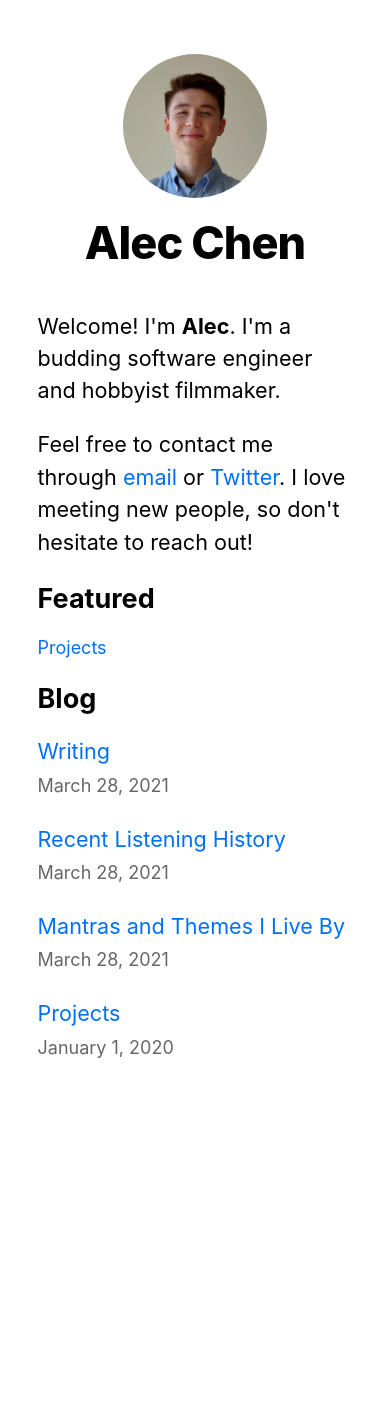
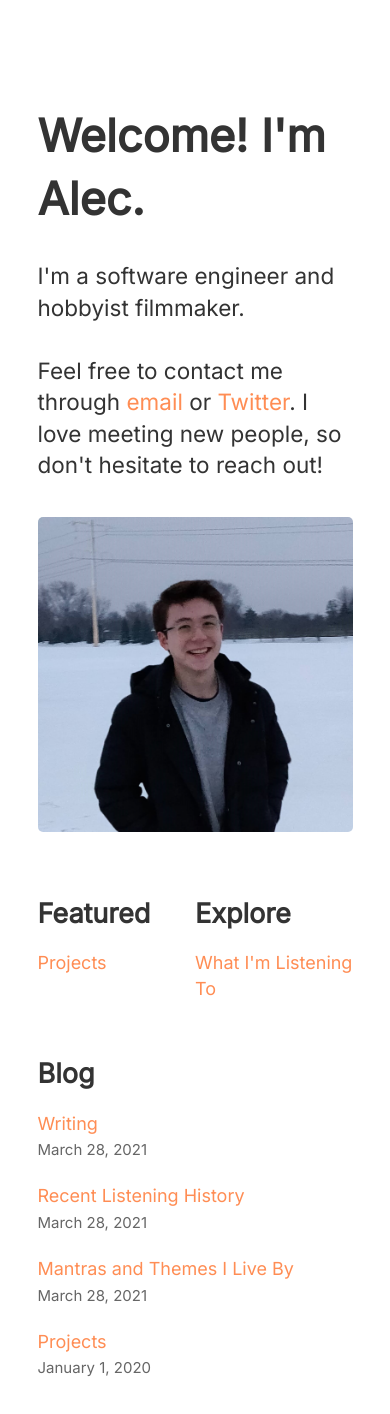
Before and after one commit to alecchendev/alecchendev.github.io, a Next.js app: page / in a window 390 px wide. Shown: the top 1414 px of the page. Before the commit the page ends 1170 px from the top, so only its background shows below. Built offline with nearby package versions, Linux system fonts and the light colour scheme.

Commit message:
Redesign landing page and add other styling

```diff
--- a/components/layout.js
+++ b/components/layout.js
@@ -7,14 +7,14 @@ import Link from 'next/link'
 const name = 'Alec Chen';
 export const siteTitle = 'Alec Chen';
 
-export default function Layout({ children, home }) {
+export default function Layout({ children, home, skinny }) {
   return (
-    <div className={styles.container}>
+    <div className={skinny ? styles.skinnyContainer : styles.container}>
       <Head>
         <link rel="icon" href="/favicon.ico" />
       </Head>
       <header className={styles.header}>
-        {home ? (
+        {/* {home ? (
           <>
             <Image
               priority
@@ -29,7 +29,7 @@ export default function Layout({ children, home }) {
         ) : (
           <>
           </>
-        )}
+        )} */}
       </header>
 
       <main>{children}</main>
--- a/pages/index.js
+++ b/pages/index.js
@@ -1,6 +1,7 @@
 import Head from 'next/head'
 import Layout, { siteTitle } from '../components/layout'
 import utilStyles from '../styles/utils.module.css'
+import styles from '../styles/index.module.css';
 import { getSortedPostsData } from '../lib/posts';
 import Date from '../components/date';
 import Link from 'next/link';
@@ -20,24 +21,42 @@ export default function Home({ allPostsData }) {
       <Head>
         <title>{siteTitle}</title>
       </Head>
-      <section className={utilStyles.headingMd}>
-        <p>
-          Welcome! I'm <strong>Alec</strong>. I'm a budding software engineer
-          and hobbyist filmmaker.
-        </p>
-        <p>
+      <div className={styles.landingContainer}>
+
+        <div className={styles.headingContainer}>
+
+          <h1 className={styles.heading}>
+            Welcome! I'm Alec.
+          </h1>
+
+          <h2 className={styles.subheading}>
+            I'm a software engineer and hobbyist filmmaker.
+            <br/>
+            <br/>
             Feel free to contact me through <a href='mailto:alecchendev@gmail.com' target='_blank'>email </a>
             or <a href='https://twitter.com/alecchendev' target='_blank'>Twitter</a>. I love meeting new
             people, so don't hesitate to reach out!
-        </p>
-      </section>
-      <section>
+          </h2>
+
+
+        </div>
+        <img className={styles.profileImg} src={'./images/profileAlt.png'}/>
+      </div>
+
+      <div className={styles.navContainer}>
+        <section className={styles.sectionContainer}>
           <h2 className={utilStyles.headingLg}>Featured</h2>
           <Link href={`/projects`}>
             <a>Projects</a>
           </Link>
         </section>
-      <section className={`${utilStyles.headingMd} ${utilStyles.padding1px}`}>
+        <section className={styles.sectionContainer}>
+          <h2 className={utilStyles.headingLg}>Explore</h2>
+          <Link href={`/music`}>
+            <a>What I'm Listening To</a>
+          </Link>
+        </section>
+        <section className={utilStyles.sectionContainerLg}>
           <h2 className={utilStyles.headingLg}>Blog</h2>
           <ul className={utilStyles.list}>
             {allPostsData.map(({ id, date, title }) => (
@@ -53,6 +72,9 @@ export default function Home({ allPostsData }) {
             ))}
           </ul>
         </section>
+      </div>
+
+
     </Layout>
   )
 }
--- a/pages/posts/[id].js
+++ b/pages/posts/[id].js
@@ -8,7 +8,7 @@ import utilStyles from '../../styles/utils.module.css';
 export default function Post({ postData }) {
   // const Component = Components[postData.component];
   return (
-  <Layout>
+  <Layout skinny>
     <Head>
       <title>{postData.title}</title>
     </Head>
--- a/pages/projects.js
+++ b/pages/projects.js
@@ -1,4 +1,5 @@
 import Layout from '../components/layout';
+import Head from 'next/head';
 import styles from '../styles/projects.module.css';
 import { getProjectsData } from '../lib/projects';
 
@@ -7,6 +8,9 @@ export default function Projects({ projectsData }) {
 
 	return (
 		<Layout>
+			<Head>
+				<title>Projects</title>
+			</Head>
 			<h1>
 				Projects
 			</h1>
--- a/styles/globals.css
+++ b/styles/globals.css
@@ -1,10 +1,15 @@
 @import url('https://fonts.googleapis.com/css2?family=Inter&display=swap');
+
+:root {
+  --accent-color: #ff8d54;
+}
 
 html,
 body {
+  color: #333;
   padding: 0;
   margin: 0;
-  font-family: -apple-system, Inter;
+  font-family: Inter;
   /* font-family: -apple-system, BlinkMacSystemFont, Segoe UI, Roboto, Oxygen, Ubuntu, */
     /* Cantarell, Fira Sans, Droid Sans, Helvetica Neue, sans-serif; */
   line-height: 1.4;
@@ -16,14 +21,14 @@ body {
 }
 
 a {
-  color: #0070f3;
+  color: var(--accent-color);
   text-decoration: none;
-  transition: 0.1s;
+  transition: 0.15s;
 }
 
 a:hover {
   /* text-decoration: underline; */
-  opacity: 0.7;
+  opacity: 0.65;
   cursor: pointer;
 }
 
--- /dev/null
+++ b/styles/index.module.css
@@ -0,0 +1,65 @@
+
+.landingContainer {
+	display: flex;
+	margin-bottom: 5rem;
+}
+
+.headingContainer {
+	width: 60%;
+}
+
+.heading {
+	font-weight: 800;
+	font-size: 2.5rem;
+	margin-top: 0;
+}
+
+.subheading {
+	font-weight: 400;
+	font-size: 1.25rem;
+	margin-bottom: 2rem;
+}
+
+.profileImg {
+	width: 40%;
+	height: 100%;
+	margin-left: 50px;
+	border-radius: 5px;
+}
+
+.rule {
+	color: gray;
+	opacity: 0.25;
+	margin: 2.5rem auto 0;
+}
+
+.navContainer {
+	display: flex;
+	flex-wrap: wrap;
+}
+
+.sectionContainer {
+	width: 50%;
+	margin-bottom: 2rem;
+}
+
+.sectionContainerLg {
+	width: 100%;
+}
+
+@media screen and (max-width: 720px) {
+	.landingContainer {
+		flex-direction: column;
+		margin-bottom: 2.5rem;
+	}
+
+	.headingContainer {
+		width: 100%;
+	}
+
+	.profileImg {
+		width: 100%;
+		margin: 0;
+	}
+
+}
--- a/styles/layout.module.css
+++ b/styles/layout.module.css
@@ -1,6 +1,14 @@
 .container {
-	max-width: 50rem;
+	width: 50rem;
 	padding: 0 1rem;
+	padding-top: 50px;
+	margin: 3rem auto 6rem;
+}
+
+.skinnyContainer {
+	width: 36rem;
+	padding: 0 1rem;
+	padding-top: 50px;
 	margin: 3rem auto 6rem;
 }
 
```
Also changed, not shown: pages/music.js (added, +11 -0 lines), public/images/profileAlt.png (added). Lines whose indentation alone changed are shown as unchanged.
